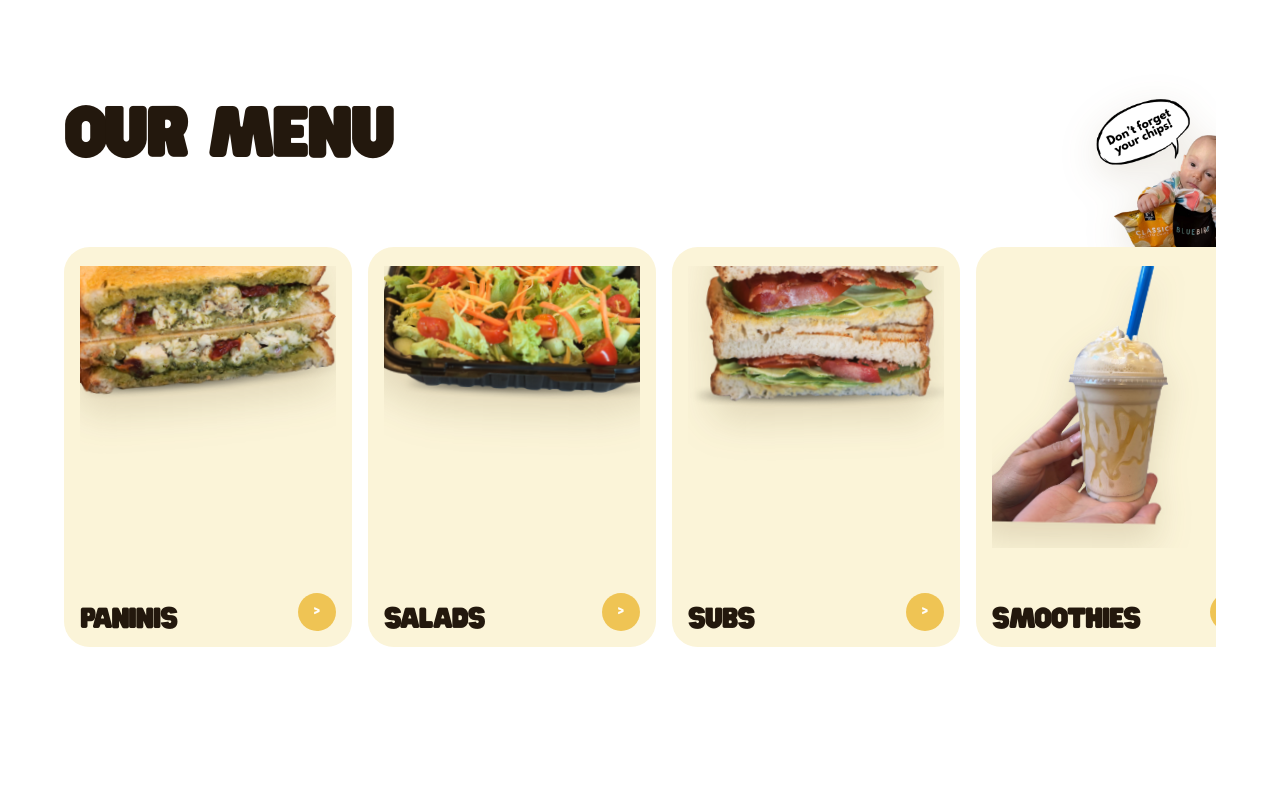
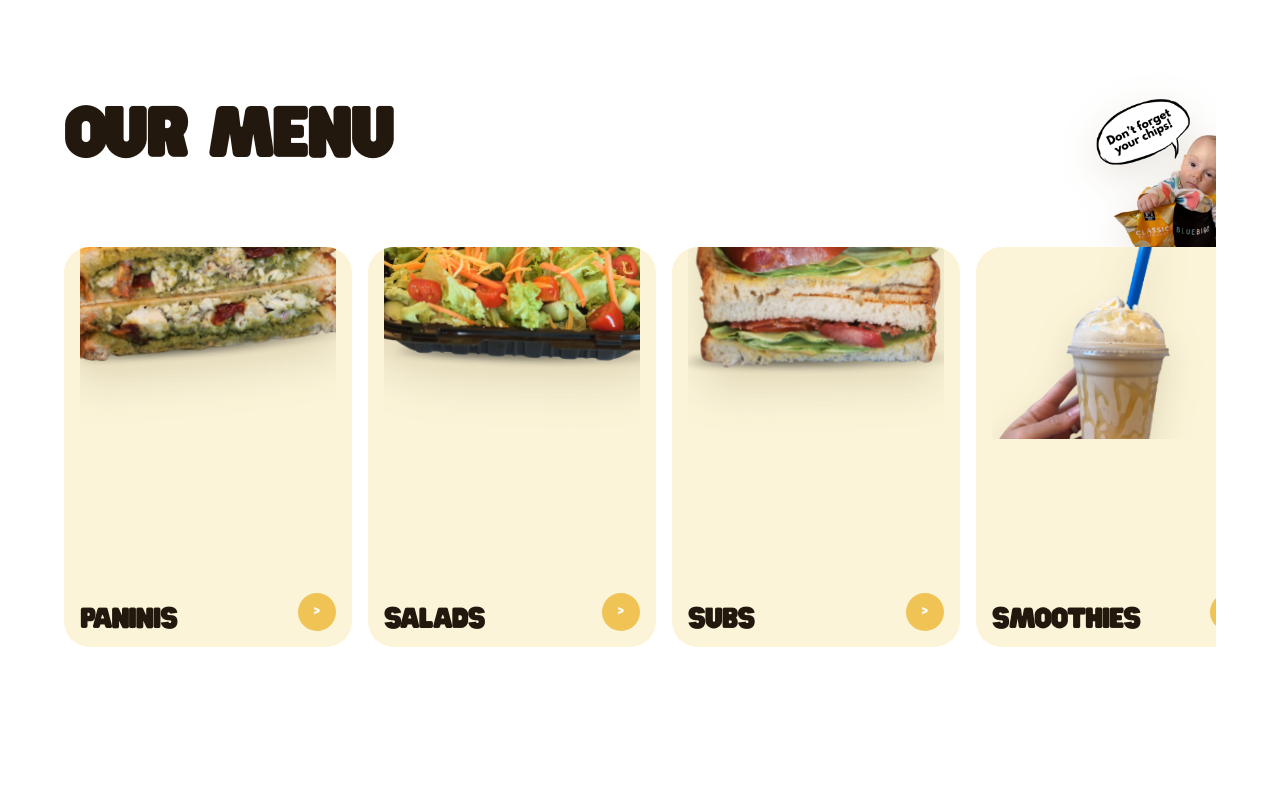
Before and after one commit to andrewchwalik/bluebird, a React (Vite) app: page / in a window 1280 px wide. Shown: the part 2100-2900 px from the top of the page. Built offline with nearby package versions, Linux system fonts and the light colour scheme; no server answers.

Commit message:
Tighten home menu card image layout

```diff
--- a/src/App.css
+++ b/src/App.css
@@ -648,11 +648,13 @@ main {
 .menu-showcase-card {
   position: relative;
   display: grid;
-  gap: 1.2rem;
+  grid-template-rows: 12rem 1fr;
+  gap: 0;
   min-height: 25rem;
-  padding: 1.2rem 1rem 1rem;
+  padding: 0 1rem 1rem;
   border-radius: 1.6rem;
   background: #fbf4d8;
+  overflow: hidden;
 }
 
 .menu-showcase-card-accent {
@@ -697,12 +699,13 @@ main {
   display: flex;
   align-items: flex-start;
   justify-content: center;
-  min-height: 14.75rem;
+  min-height: 12rem;
+  height: 12rem;
   overflow: hidden;
 }
 
 .menu-showcase-image img {
-  width: min(18.5rem, 112%);
+  width: min(20.5rem, 126%);
   height: auto;
   object-fit: contain;
   filter: drop-shadow(0 1rem 1rem rgba(108, 76, 31, 0.18));
@@ -710,27 +713,27 @@ main {
 }
 
 .menu-category-image-one img {
-  transform: translate(-0.35rem, -3rem) rotate(-4deg) scale(1.26);
+  transform: translate(-0.25rem, -4.2rem) rotate(-4deg) scale(1.34);
 }
 
 .menu-category-image-two img {
-  transform: translate(0.25rem, -2.8rem) rotate(2deg) scale(1.28);
+  transform: translate(0.15rem, -4rem) rotate(2deg) scale(1.38);
 }
 
 .menu-category-image-three img {
-  transform: translate(0.4rem, -2.7rem) rotate(-2deg) scale(1.23);
+  transform: translate(0.3rem, -4rem) rotate(-2deg) scale(1.32);
 }
 
 .menu-category-image-four img {
-  transform: translateY(-0.55rem) rotate(1deg) scale(1.08);
+  transform: translateY(-1.15rem) rotate(1deg) scale(1.12);
 }
 
 .menu-category-image-five img {
-  transform: translate(-0.1rem, -2.1rem) rotate(-1deg) scale(1.2);
+  transform: translate(0rem, -3.2rem) rotate(-1deg) scale(1.28);
 }
 
 .menu-category-image-six img {
-  transform: translate(0.65rem, -2rem) rotate(8deg) scale(1.16);
+  transform: translate(0.55rem, -3.15rem) rotate(8deg) scale(1.24);
 }
 
 .menu-showcase-footer {
@@ -741,6 +744,7 @@ main {
   justify-content: space-between;
   gap: 0.9rem;
   margin-top: auto;
+  padding-top: 0.85rem;
 }
 
 .menu-showcase-footer h3 {
```
